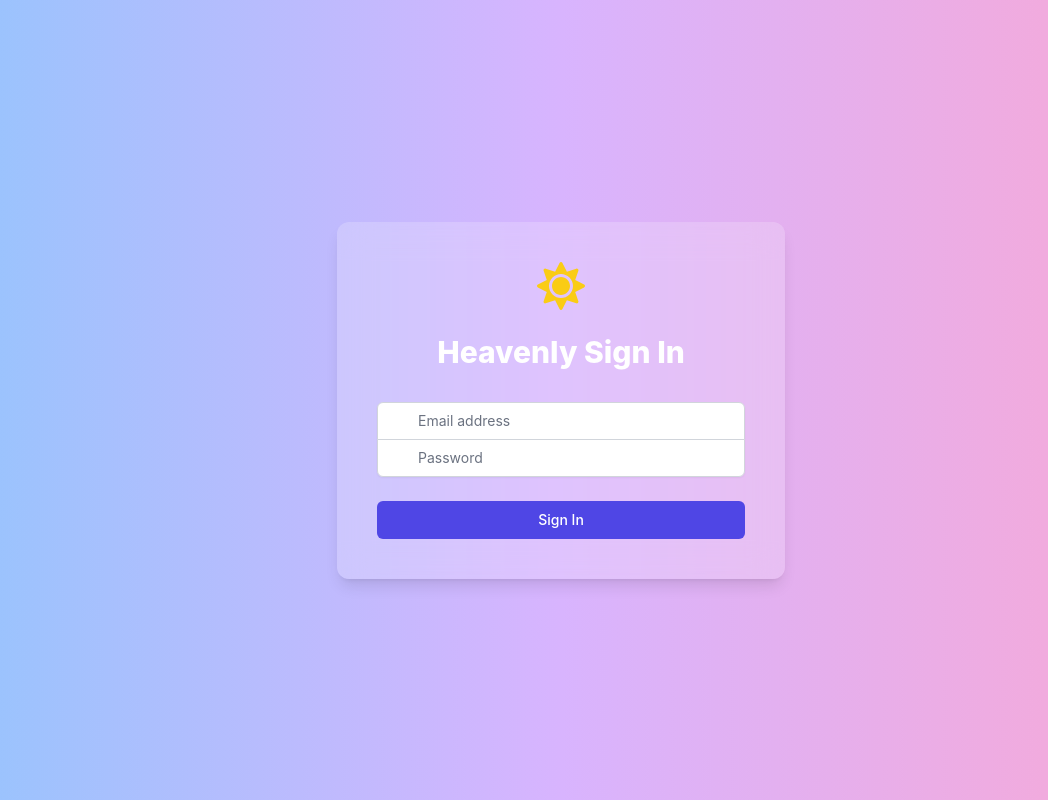
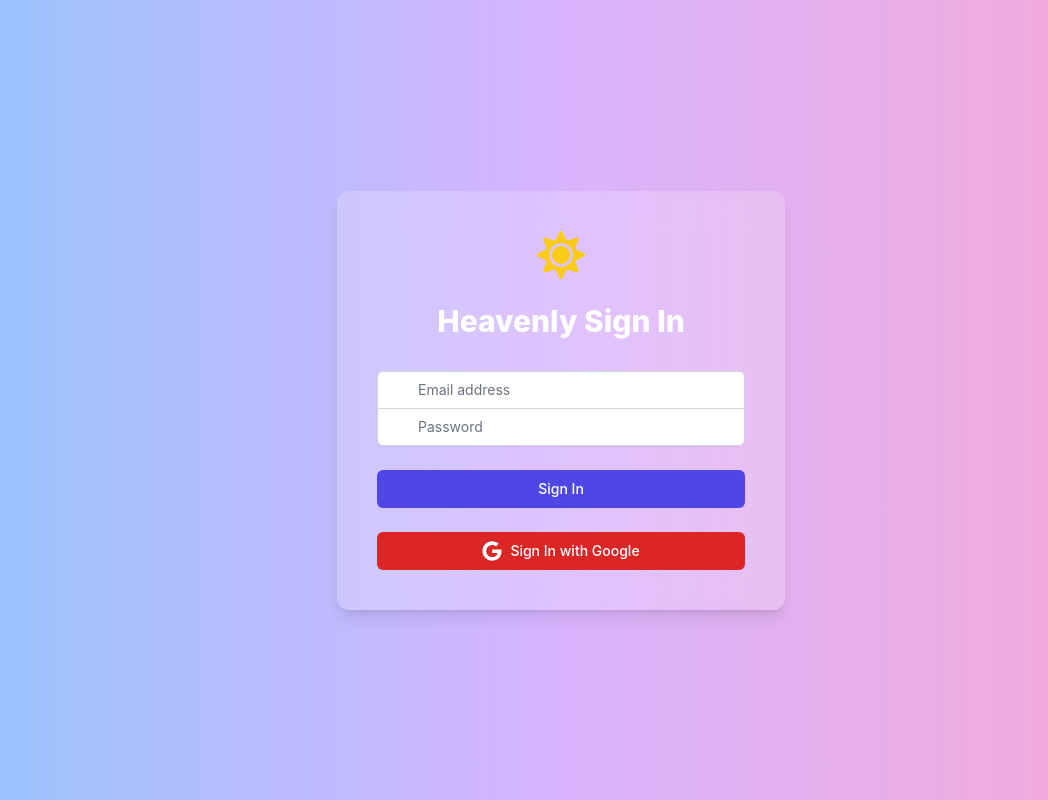
Before and after one commit to Vishvamaradia25/Market-Mentor, a React (Create React App) app: page /login in a window 1280 px wide. Shown: the whole page, without its empty margins (79-1127 px from the left). Built offline with nearby package versions, Linux system fonts and the light colour scheme.

Commit message:
google signin added

```diff
--- a/src/components/Login.js
+++ b/src/components/Login.js
@@ -1,28 +1,44 @@
 import React, { useState } from 'react';
 import { motion } from "framer-motion";
-import { FaEnvelope, FaLock, FaSun } from "react-icons/fa";
+import { FaEnvelope, FaLock, FaSun, FaGoogle } from "react-icons/fa";
 import { useNavigate } from "react-router-dom";
-import { getAuth, signInWithEmailAndPassword } from 'firebase/auth';
+import { getAuth, signInWithEmailAndPassword, GoogleAuthProvider, signInWithPopup } from 'firebase/auth';
 import { app } from '../firebase';
 
 const auth = getAuth(app);
+const googleProvider = new GoogleAuthProvider();
 
 const Login = () => {
     const navigate = useNavigate();
     const [email, setEmail] = useState('');
     const [password, setPassword] = useState('');
+    const [error, setError] = useState('');
 
-    const signinUser = async (e) => {
-        e.preventDefault(); // Prevent default form submission
+    const signinUser = async () => {
         try {
             const userCredential = await signInWithEmailAndPassword(auth, email, password);
             const user = userCredential.user;
             console.log("Signin successful", user);
-            // Redirect to homepage or dashboard after successful login
             navigate('/');
         } catch (error) {
             console.error("Signin error:", error.message);
-            // Here you can add code to show an error message to the user
+            setError(error.message);
+        }
+    };
+
+    const signinWithGoogle = async () => {
+        try {
+            // Ensure the user is always prompted to select an account
+            googleProvider.setCustomParameters({
+                prompt: 'select_account'
+            });
+            const result = await signInWithPopup(auth, googleProvider);
+            const user = result.user;
+            console.log("Google signin successful", user);
+            navigate('/');
+        } catch (error) {
+            console.error("Google signin error:", error);
+            setError(error.message);
         }
     };
 
@@ -46,7 +62,12 @@ const Login = () => {
                         Heavenly Sign In
                     </h2>
                 </div>
-                <form className="mt-8 space-y-6" onSubmit={signinUser}>
+                {error && (
+                    <div className="text-red-500 text-center mb-4">
+                        {error}
+                    </div>
+                )}
+                <form className="mt-8 space-y-6">
                     <div className="rounded-md shadow-sm -space-y-px">
                         <div>
                             <label htmlFor="email" className="sr-only">Email address</label>
@@ -92,10 +113,23 @@ const Login = () => {
                         <motion.button
                             whileHover={{ scale: 1.05 }}
                             whileTap={{ scale: 0.95 }}
-                            type="submit"
+                            type="button"
                             className="group relative w-full flex justify-center py-2 px-4 border border-transparent text-sm font-medium rounded-md text-white bg-indigo-600 hover:bg-indigo-700 focus:outline-none focus:ring-2 focus:ring-offset-2 focus:ring-indigo-500"
+                            onClick={signinUser}
                         >
                             Sign In
+                        </motion.button>
+                    </div>
+                    <div>
+                        <motion.button
+                            whileHover={{ scale: 1.05 }}
+                            whileTap={{ scale: 0.95 }}
+                            type="button"
+                            className="group relative w-full flex justify-center py-2 px-4 border border-transparent text-sm font-medium rounded-md text-white bg-red-600 hover:bg-red-700 focus:outline-none focus:ring-2 focus:ring-offset-2 focus:ring-red-500"
+                            onClick={signinWithGoogle}
+                        >
+                            <FaGoogle className="mr-2 h-5 w-5" />
+                            Sign In with Google
                         </motion.button>
                     </div>
                 </form>
--- a/src/components/Signup.js
+++ b/src/components/Signup.js
@@ -2,16 +2,17 @@ import React from "react";
 import { motion } from "framer-motion";
 import { FaEnvelope, FaLock, FaCloudSun } from "react-icons/fa";
 import { useNavigate } from "react-router-dom";
-import { getAuth, createUserWithEmailAndPassword } from "firebase/auth";
+import { getAuth, createUserWithEmailAndPassword, GoogleAuthProvider, signInWithPopup } from "firebase/auth";
 import { app } from "../firebase";
 
+const auth = getAuth(app);
+const googleProvider = new GoogleAuthProvider();
 const Signup = () => {
   const navigate = useNavigate();
   const [email, setEmail] = React.useState("");
   const [password, setPassword] = React.useState("");
 
   const createUser = async () => {
-    const auth = getAuth(app);
     try {
       const userCredential = await createUserWithEmailAndPassword(auth, email, password);
       const user = userCredential.user
@@ -20,7 +21,9 @@ const Signup = () => {
         console.log(error);
         }
     };
-
+const signupWithGoogle = () =>{
+    signInWithPopup(auth, googleProvider)
+}
   const handleSubmit = (e) => {
     e.preventDefault();
     // Handle form submission logic here
@@ -102,6 +105,17 @@ const Signup = () => {
               Sign up
             </motion.button>
           </div>
+          <div>
+            <motion.button
+              whileHover={{ scale: 1.05 }}
+              whileTap={{ scale: 0.95 }}
+              type="submit"
+              className="group relative w-full flex justify-center py-2 px-4 border border-transparent text-sm font-medium rounded-md text-white bg-indigo-600 hover:bg-indigo-700 focus:outline-none focus:ring-2 focus:ring-offset-2 focus:ring-indigo-500"
+           onClick={signupWithGoogle}
+           >
+              Sign in with Google
+            </motion.button>
+          </div>
         </form>
       </div>
     </motion.div>
```
